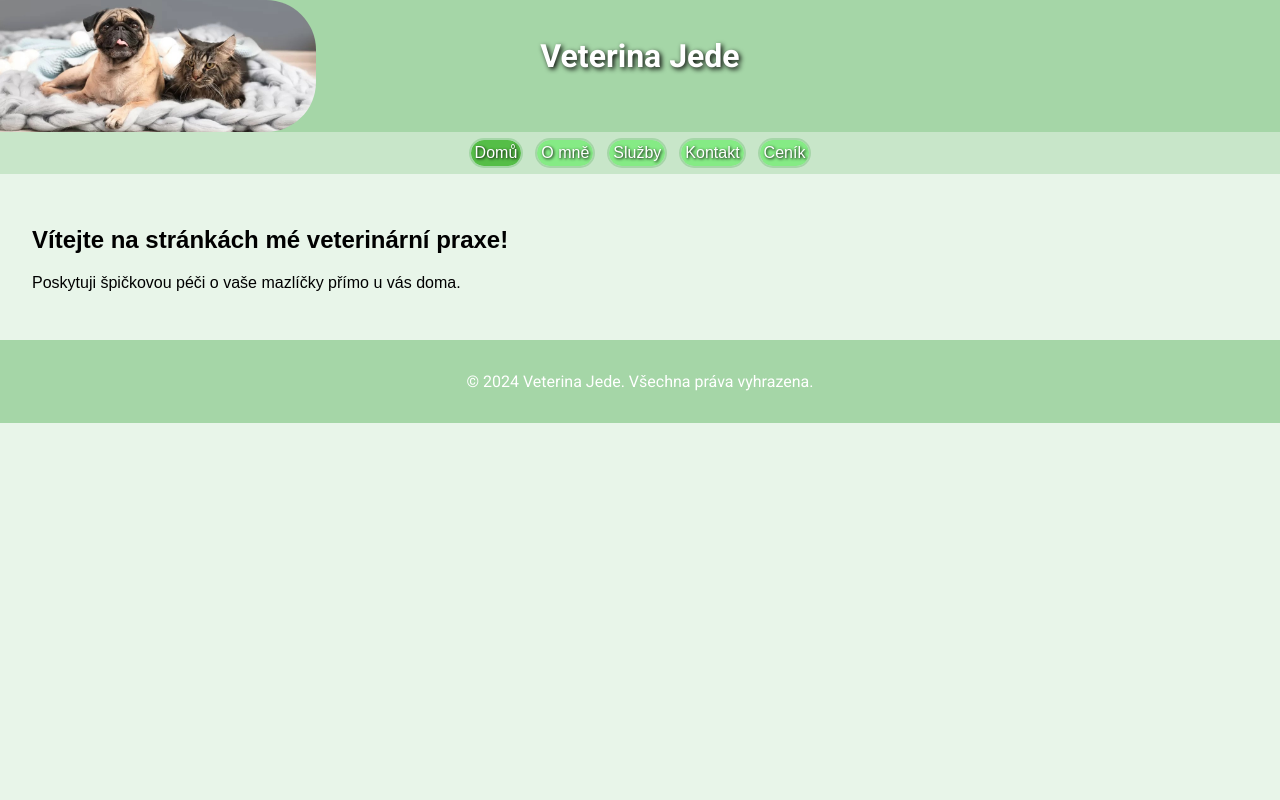
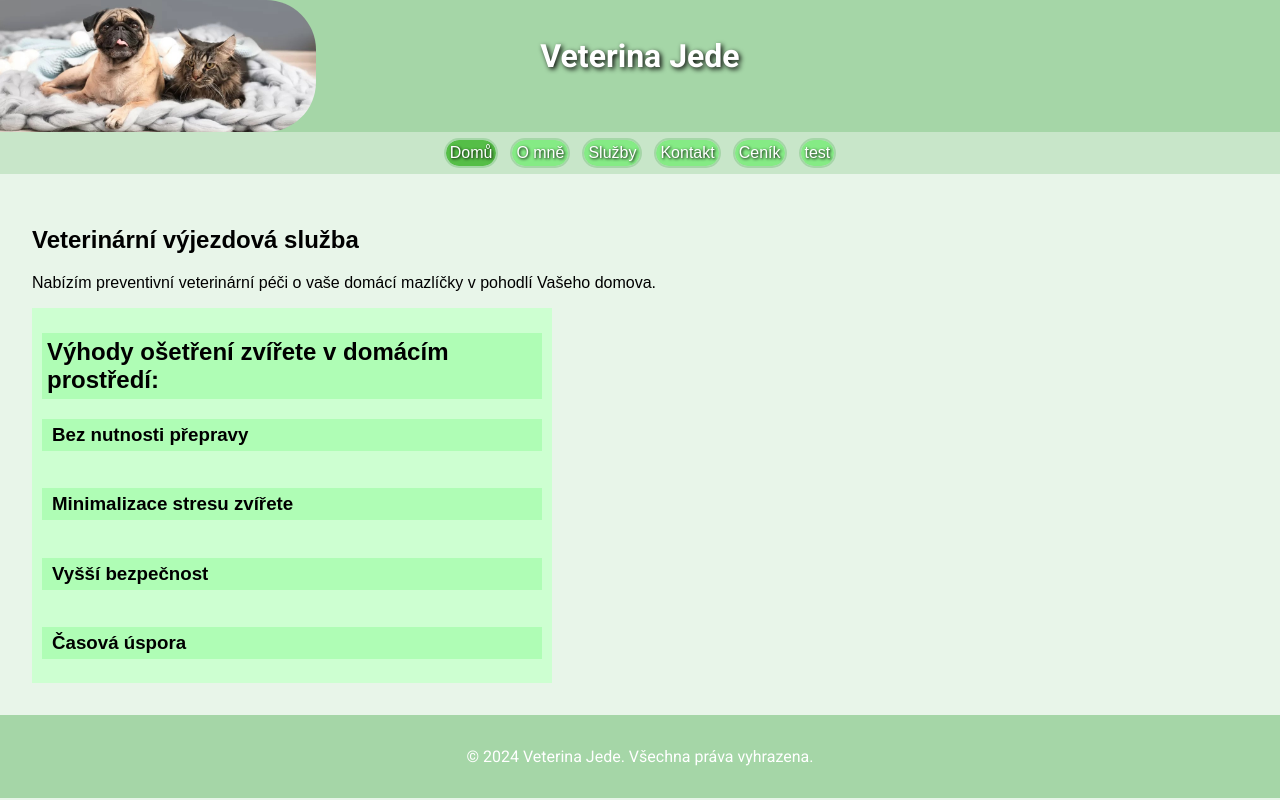
Before and after one commit to VitaPhoneCZ/veterina, a PHP site: page / in a window 1280 px wide. Run offline with PHP 8.4, Linux system fonts and the light colour scheme.

Commit message:
11.8.
0:54

```diff
--- a/index.html
+++ b/index.html
@@ -1,11 +1,14 @@
 <!DOCTYPE html>
 <html lang="cs">
+
 <head>
     <meta charset="UTF-8">
     <meta name="viewport" content="width=device-width, initial-scale=1.0">
     <title>Veterina Jede</title>
     <link rel="stylesheet" href="styles.css">
+    <script src="script.js" defer></script>
 </head>
+
 <body>
     <header>
         <img src="peskocka2.jpg" alt="pes kocka obrazek">
@@ -17,13 +20,49 @@
         <a href="services.html">Služby</a>
         <a href="contact.html">Kontakt</a>
         <a href="cenik.html">Ceník</a>
+        <a href="test.html">test</a>
     </nav>
     <div class="container">
-        <h2>Vítejte na stránkách mé veterinární praxe!</h2>
-        <p>Poskytuji špičkovou péči o vaše mazlíčky přímo u vás doma.</p>
+        <h2>Veterinární výjezdová služba</h2>
+        <p>Nabízím preventivní veterinární péči o vaše domácí mazlíčky v pohodlí Vašeho domova.</p>
+        <div class="tabulka1">
+            <h2>Výhody ošetření zvířete v domácím prostředí:</h2>
+            <h3 class="expandable">Bez nutnosti přepravy</h3>
+            <div class="content">
+                <p>Velmi vhodné pro ty, kdo se nemají například jak k veterináři dopravit, doprava s mazlíčkem by byla
+                    příliš komplikovaná nebo zvířátko není dostatečně zvyklé na cestování. Rádi tuto možnost využijí
+                    majitelé více zvířat, kdy doprava celé smečky do veterinární ordinace bývá komplikovaná, také
+                    majitelé
+                    koček, které jsou obecně velmi citlivé ke stresu spojeným s přepravou.</p>
+            </div>
+            <h3 class="expandable">Minimalizace stresu zvířete</h3>
+            <div class="content">
+                <p>Díky výjezdové službě až k Vám domů můžeme zvíře ošetřit/vyšetřit přímo v pohodlí domova. Odpadá
+                    stres
+                    spojený s přepravou, s časem stráveným v přeplněné čekárně ordinace a stres spojený s přítomností
+                    jiných
+                    zvířat či cizích osob. Omezení stresu je navíc velmi efektivní, jelikož zvířata mohou být ve větší
+                    psychické pohodě a vyšetření proběhne mnohdy i výrazně rychleji.</p>
+            </div>
+            <h3 class="expandable">Vyšší bezpečnost</h3>
+            <div class="content">
+                <p>Nedochází k rizikovému kontaktu s ostatními zvířaty, což je zvláště důležité u štěňat/koťat, mladých
+                    nebo
+                    naopak starých zvířat a nemocných zvířata. Omezí se tak možnost přenosu infekčních onemocnění na
+                    další
+                    zvířata.</p>
+            </div>
+            <h3 class="expandable">Časová úspora</h3>
+            <div class="content">
+                <p>Termín návštěvy předem společně dohodneme, přesně tak budete vědět datum a čas návštěvy a vyhnete se
+                    tak
+                    zbytečnému dlouhému čekání v ordinaci.</p>
+            </div>
+        </div>
     </div>
     <footer>
         <p>© 2024 Veterina Jede. Všechna práva vyhrazena.</p>
     </footer>
 </body>
+
 </html>
--- /dev/null
+++ b/script.js
@@ -0,0 +1,6 @@
+document.querySelectorAll('.expandable').forEach(function(expandable) {
+    expandable.addEventListener('click', function() {
+        var content = this.nextElementSibling;
+        content.classList.toggle('show');
+    });
+});
--- a/styles.css
+++ b/styles.css
@@ -58,3 +58,43 @@ nav a {
 .container {
     padding: 2em;
 }
+.tabulka1 {
+    max-width: 500px;
+    background-color: #cdffd1;
+    padding: 5px;
+    padding-left: 10px;
+    padding-right: 10px;
+}
+.tabulka1 h3{
+    background-color: #affdb5;
+    padding: 5px;
+    padding-left: 10px;
+}
+.tabulka1 h2{
+    background-color: #affdb5;
+    padding: 5px;
+    padding-left: 5px;
+}
+-----------
+.expandable {
+    cursor: pointer;
+    color: blue;
+    text-decoration: underline;
+}
+.content {
+    max-height: 0;
+    overflow: hidden;
+    transition: max-height 0.5s ease-out;
+}
+.content p {
+    transform: translateY(-100%);
+    opacity: 0;
+    transition: transform 0.5s ease-out, opacity 0.5s ease-out;
+}
+.content.show {
+    max-height: 500px; /* Adjust this value based on your content's height */
+}
+.content.show p {
+    transform: translateX(0);
+    opacity: 1;
+}
```
Also changed, not shown: test.html (added, +59 -0 lines).
